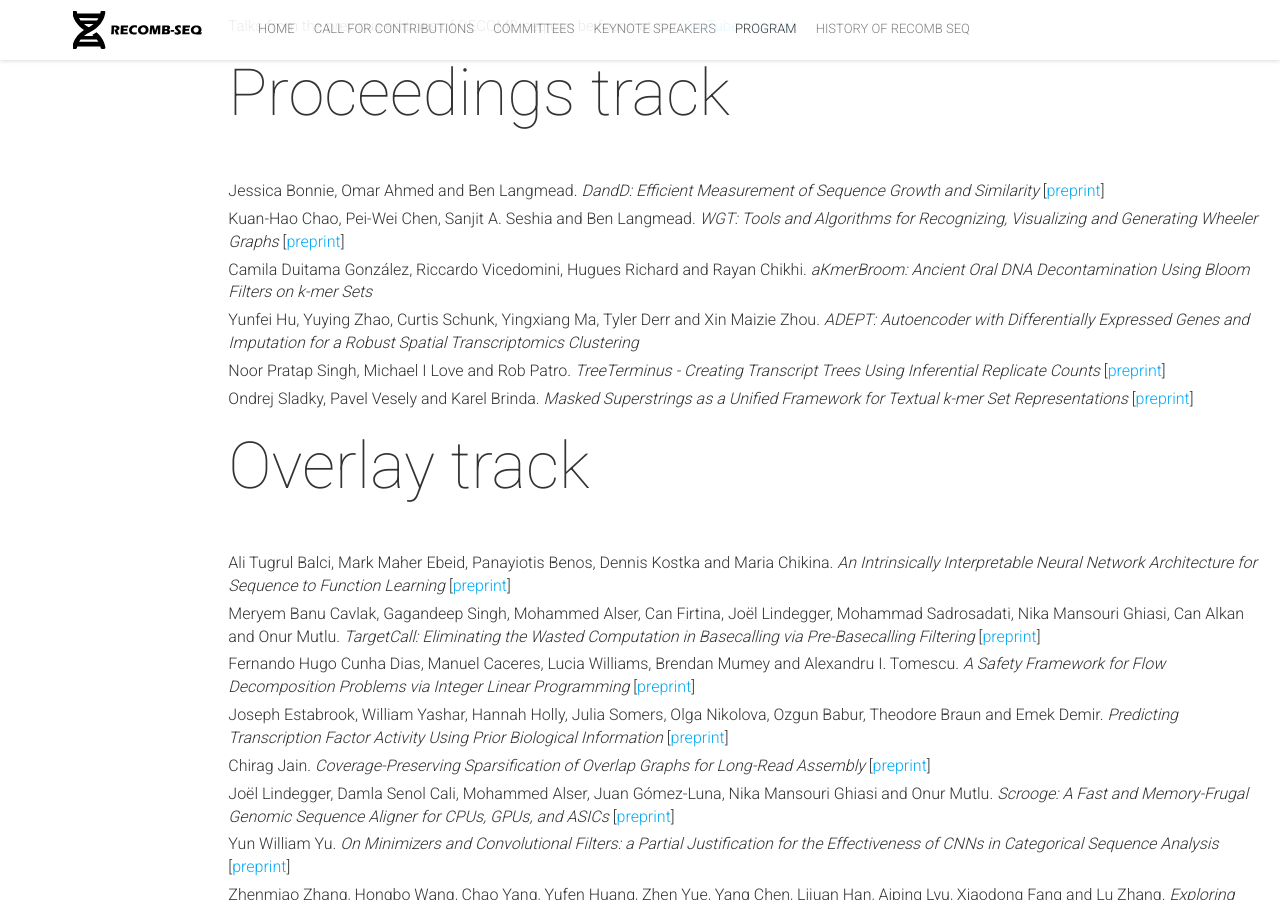
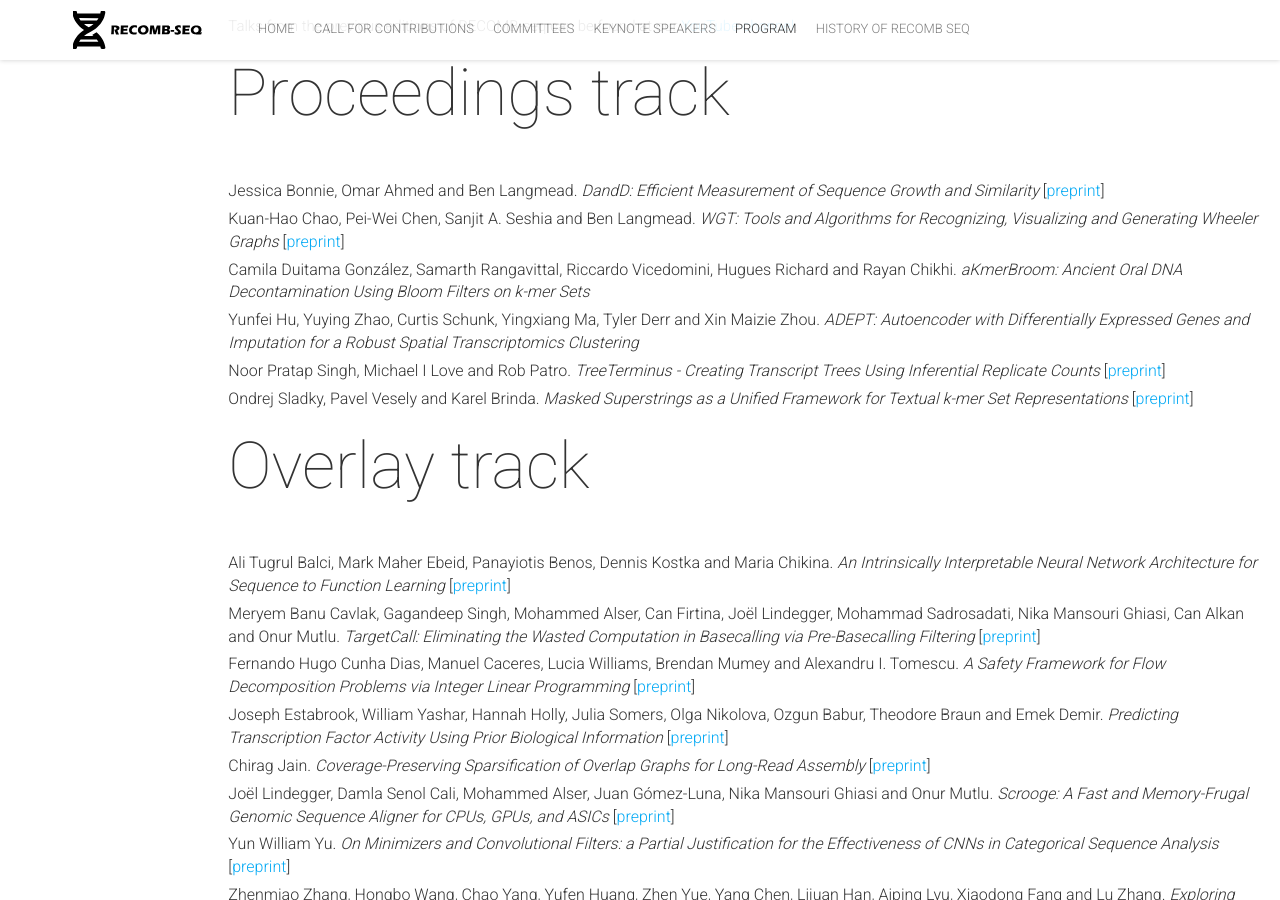
Before and after one commit to recomb-seq/recomb-seq.github.io, a Jekyll site: the page built from schedule.html, in a window 1280 px wide and 900 px high, scrolled down 664 px. Built offline with Jekyll 4.4.1, drawn with Linux system fonts in a browser that asks for light colours; nearby versions of some CDN libraries; comment, search, counter and statistics services are not loaded.

Commit message:
Update schedule-tbd.html

```diff
--- a/_includes/schedule-tbd.html
+++ b/_includes/schedule-tbd.html
@@ -13,7 +13,7 @@
 <ul>
 <li>Jessica Bonnie, Omar Ahmed and Ben Langmead. <em>DandD: Efficient Measurement of Sequence Growth and Similarity</em> [<a href="https://www.biorxiv.org/content/10.1101/2023.02.02.526837.abstract">preprint</a>]</li>
 <li>Kuan-Hao Chao, Pei-Wei Chen, Sanjit A. Seshia and Ben Langmead. <em>WGT: Tools and Algorithms for Recognizing, Visualizing and Generating Wheeler Graphs</em> [<a href="https://www.biorxiv.org/content/10.1101/2022.10.15.512390.abstract">preprint</a>]</li>
-<li>Camila Duitama González, Riccardo Vicedomini, Hugues Richard and Rayan Chikhi. <em>aKmerBroom: Ancient Oral DNA Decontamination Using Bloom Filters on k-mer Sets</em></li>
+<li>Camila Duitama González, Samarth Rangavittal, Riccardo Vicedomini, Hugues Richard and Rayan Chikhi. <em>aKmerBroom: Ancient Oral DNA Decontamination Using Bloom Filters on k-mer Sets</em></li>
 <li>Yunfei Hu, Yuying Zhao, Curtis Schunk, Yingxiang Ma, Tyler Derr and Xin Maizie Zhou. <em>ADEPT: Autoencoder with Differentially Expressed Genes and Imputation for a Robust Spatial Transcriptomics Clustering</em></li>
 <li>Noor Pratap Singh, Michael I Love and Rob Patro. <em>TreeTerminus - Creating Transcript Trees Using Inferential Replicate Counts</em> [<a href="https://www.biorxiv.org/content/10.1101/2022.11.01.514769.abstract">preprint</a>]</li>
 <li>Ondrej Sladky, Pavel Vesely and Karel Brinda. <em>Masked Superstrings as a Unified Framework for Textual k-mer Set Representations</em> [<a href="https://www.biorxiv.org/content/10.1101/2023.02.01.526717.abstract">preprint</a>]</li>
```
